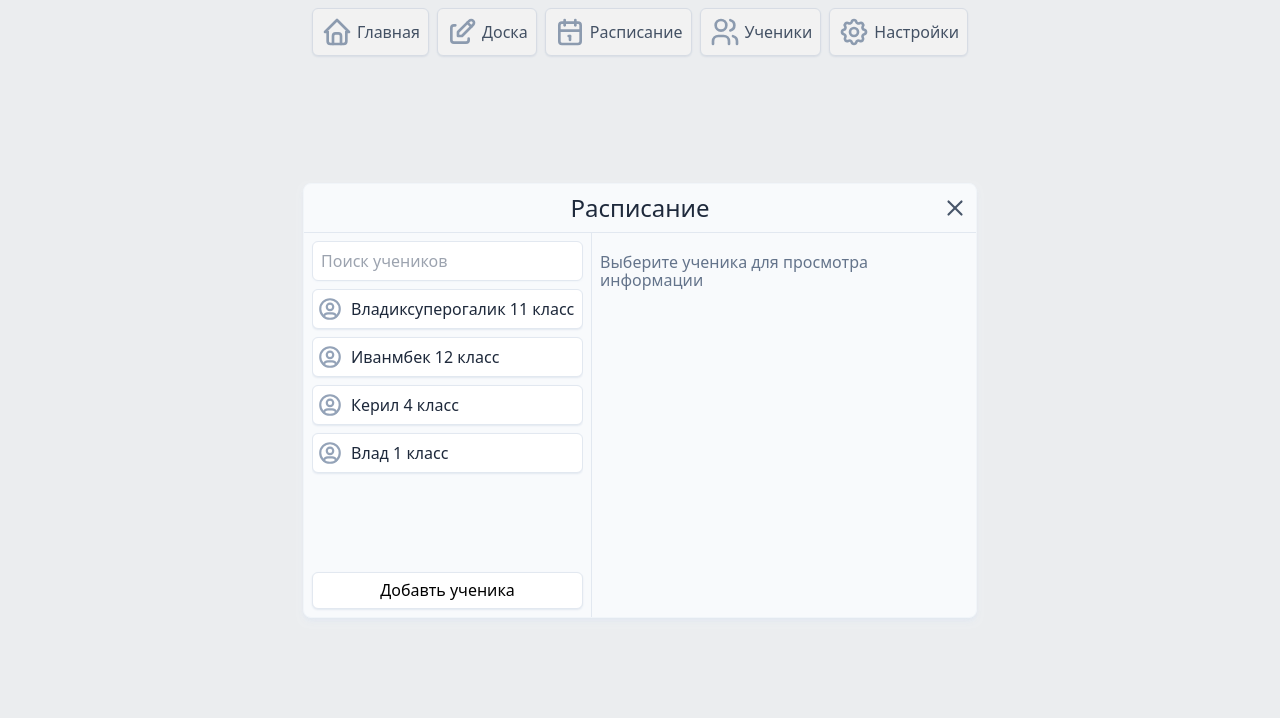
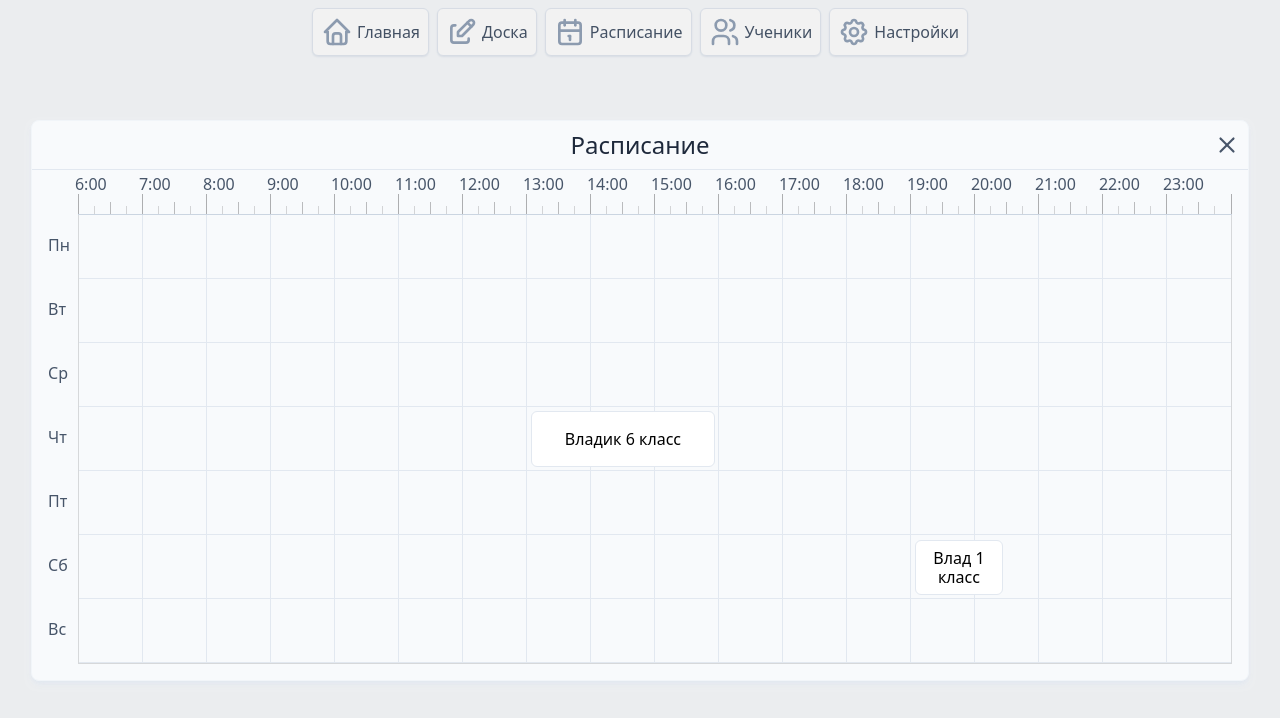
Before and after one commit to DenDon2579/renao, a React (Create React App) app in the folder ui/: page / in a window 1280 px wide. Shown: the top 718 px of the page. Built offline with nearby package versions, Linux system fonts and the light colour scheme.

Commit message:
schedule d&d logic created

```diff
--- a/ui/package.json
+++ b/ui/package.json
@@ -45,6 +45,7 @@
     ]
   },
   "devDependencies": {
+    "@types/luxon": "^3.4.2",
     "tailwindcss": "^3.4.3"
   }
 }
--- a/ui/src/components/popups/Popup.tsx
+++ b/ui/src/components/popups/Popup.tsx
@@ -48,7 +48,7 @@ const Popup = (props: Props) => {
           </div>
         </div>
         <div className='flex'>
-          <Students />
+          <Schedule />
         </div>
       </div>
     </div>
--- a/ui/src/components/popups/presets/schedule/Lesson.tsx
+++ b/ui/src/components/popups/presets/schedule/Lesson.tsx
@@ -1,39 +1,171 @@
-import React, { useRef } from 'react';
+import React, { useRef, useState } from 'react';
 import { ILesson } from './Schedule';
-
+import { DateTime, Duration } from 'luxon';
 type Props = {
   lessonData: ILesson;
-  onMouseEnterLesson(): void;
+  // onMouseEnterLesson(): void;
+  onLessonChanged(newLesson: ILesson): void;
 };
 
-const Lesson = ({ lessonData, onMouseEnterLesson }: Props) => {
-  const ref = useRef<HTMLDivElement>(null);
-  const dragHandler = (e: React.DragEvent<HTMLDivElement>) => {
-    if (ref.current) {
-      console.log(e.nativeEvent.offsetX);
-      // ref.current.style.left = e.nativeEvent.offsetX + 'px';
-      // ref.current.style.top = e.nativeEvent.offsetY + 'px';
+const Lesson = ({ lessonData, onLessonChanged }: Props) => {
+  const [isResizeButtonsVisible, setIsResizeButtonsVisible] = useState(false);
+  const [additionalDuration, setAdditionalDuration] = useState(0);
+  const [isResizeMode, setIsresizeMode] = useState(false);
+  const [resizeDirection, setResizeDirection] = useState<'r' | 'l' | null>();
+  const [offset, setOffset] = useState({ x: 0, y: 0 });
+  const [dragStartPoint, setDragStartPoint] = useState<null | {
+    x: number;
+    y: number;
+  }>(null);
+
+  const dragStartHandler = (e: React.DragEvent<HTMLDivElement>) => {
+    e.dataTransfer.setDragImage(document.createElement('div'), 0, 0);
+    console.log('STARTDRAG');
+    setDragStartPoint({ x: e.clientX, y: e.clientY });
+  };
+
+  const lessonStart = (lessonData.hour - 6) * 4 + lessonData.minute / 15 + 1; //В четвертях часа
+  const lessonDuration = lessonData.duration * 4; //В четвертях часа
+
+  const whileDragHandler = (e: React.DragEvent<HTMLDivElement>) => {
+    if (!e.clientX || !e.clientY) return;
+
+    if (dragStartPoint) {
+      let offsetX;
+      if (e.shiftKey) {
+        offsetX =
+          Math.floor((e.clientX - dragStartPoint.x) / 64) * 4 -
+          lessonData.minute / 15;
+      } else {
+        offsetX = Math.floor((e.clientX - dragStartPoint.x) / 16);
+      }
+      const offsetY = Math.round((e.clientY - dragStartPoint.y) / 64);
+
+      const newLessonStart = lessonStart + offsetX;
+
+      if (isResizeMode) {
+        console.log(resizeDirection);
+        console.log(offsetX);
+        setAdditionalDuration(offsetX);
+        if (resizeDirection === 'r') {
+          return;
+        }
+      }
+      console.log('NEW LESSON START: ', newLessonStart + lessonDuration);
+      if (
+        (newLessonStart > 0 && newLessonStart + lessonDuration <= 72 + 1) ||
+        (resizeDirection === 'l' &&
+          newLessonStart > 0 &&
+          newLessonStart <= 72 + 1)
+      ) {
+        setOffset((prev) => ({
+          x: offsetX,
+          y: prev.y,
+        }));
+        console.log(offset);
+      }
+
+      if (lessonData.day + offsetY >= 0 && lessonData.day + offsetY < 7) {
+        setOffset((prev) => ({
+          x: prev.x,
+          y: offsetY,
+        }));
+      }
     }
   };
 
-  const width = 100 * lessonData.duration;
-  const offset = Math.floor(100 / (60 / lessonData.minute));
+  const dropHandler = (e: React.DragEvent<HTMLDivElement>) => {
+    if (isResizeMode) {
+      if (resizeDirection === 'r') {
+        console.log(additionalDuration);
+        onLessonChanged({
+          ...lessonData,
+          duration: lessonData.duration + additionalDuration / 4,
+        });
+        setAdditionalDuration(0);
+        setIsresizeMode(false);
+
+        return;
+      }
+    }
+
+    const { hours: newHour, minutes: newMinute } = Duration.fromObject({
+      hours: lessonData.hour,
+      minutes: lessonData.minute,
+    })
+      .plus({ minutes: 15 * offset.x })
+      .normalize()
+      .toObject();
+
+    if (newHour && newMinute !== undefined)
+      onLessonChanged({
+        ...lessonData,
+        hour: newHour,
+        minute: newMinute,
+        day: lessonData.day + offset.y,
+        duration: lessonData.duration + -additionalDuration / 4,
+      });
+
+    setOffset({
+      x: 0,
+      y: 0,
+    });
+    setResizeDirection(null);
+    setAdditionalDuration(0);
+    setIsresizeMode(false);
+  };
+
+  const leftResizeHandler = () => {
+    setResizeDirection('l');
+    setIsresizeMode(true);
+  };
+
+  const rightResizeHandler = () => {
+    setResizeDirection('r');
+    setIsresizeMode(true);
+  };
+
   return (
     <div
-      onMouseEnter={onMouseEnterLesson}
-      style={{ width: width + 3 + '%', left: offset + '%' }}
-      className='h-full absolute p-1 z-10'
-      ref={ref}
+      key={lessonData.id}
+      style={{
+        gridColumnStart:
+          lessonStart +
+          (!isResizeMode || resizeDirection === 'l' ? offset.x : 0),
+        gridColumnEnd:
+          lessonStart +
+          lessonDuration +
+          (!isResizeMode ? offset.x : 0) +
+          (resizeDirection === 'r' ? additionalDuration : 0),
+
+        gridRowStart: lessonData.day + 1 + (!isResizeMode ? offset.y : 0),
+      }}
+      className='w-full h-full p-1 z-30'
     >
       <div
+        title={lessonData.studentName}
         draggable
-        onDrag={dragHandler}
-        title={lessonData.studentName}
-        className='lesson h-full w-full bg-white border border-slate-200 p-2 rounded-md text-sm shadow-sm flex items-center justify-center shadow-slate-200 hover:bg-slate-50 cursor-pointer'
+        onDragStart={dragStartHandler}
+        onDrag={whileDragHandler}
+        onDragEnd={dropHandler}
+        onMouseEnter={() => setIsResizeButtonsVisible(true)}
+        onMouseLeave={() => setIsResizeButtonsVisible(false)}
+        className='pointer-events-auto cursor-pointer overflow-clip relative w-full h-full bg-white border border-slate-200 rounded-md flex justify-center items-center text-center hover:bg-slate-50'
       >
-        <span className='text-slate-600 text-center overflow-hidden'>
-          {lessonData.studentName}
-        </span>
+        {isResizeButtonsVisible && (
+          <>
+            <div
+              onMouseDown={leftResizeHandler}
+              className='absolute w-2 h-10 bg-slate-100 border border-slate-200 rounded-md -left-1 cursor-w-resize hover:bg-slate-200'
+            ></div>
+            <div
+              onMouseDown={rightResizeHandler}
+              className='absolute w-2 h-10 bg-slate-100 border border-slate-200 rounded-md -right-1 cursor-w-resize hover:bg-slate-200'
+            ></div>
+          </>
+        )}
+
+        {lessonData.studentName}
       </div>
     </div>
   );
--- a/ui/src/components/popups/presets/schedule/Schedule.module.css
+++ b/ui/src/components/popups/presets/schedule/Schedule.module.css
@@ -98,3 +98,22 @@
 .phantom[hidden] {
   display: none;
 }
+
+.layerGrid {
+  position: absolute;
+  width: 100%;
+  height: 100%;
+  display: grid;
+  row-gap: 1px;
+  grid-template-columns: repeat(72, 1fr);
+  grid-template-rows: repeat(7, 1fr);
+  padding: 0 1px;
+}
+
+.lesson {
+  width: 100%;
+  height: 100%;
+  background-color: #fff;
+  border: 1px solid #b7b7b7;
+  border-radius: 8px;
+}
--- a/ui/src/components/popups/presets/schedule/Schedule.tsx
+++ b/ui/src/components/popups/presets/schedule/Schedule.tsx
@@ -2,9 +2,11 @@ import React, { createElement, useEffect, useRef, useState } from 'react';
 import classes from './Schedule.module.css';
 import Students from '../Students';
 import ScheduleCell from './ScheduleCell';
+import Lesson from './Lesson';
 
 type Props = {};
 export interface ILesson {
+  id: string;
   studentID: string;
   studentName: string;
   day: number;
@@ -12,8 +14,9 @@ export interface ILesson {
   minute: number;
   duration: number;
 }
-const lessons: ILesson[] = [
+const lessonsEx: ILesson[] = [
   {
+    id: '1',
     studentID: '2323',
     studentName: 'Владик 6 класс',
     day: 3,
@@ -22,16 +25,18 @@ const lessons: ILesson[] = [
     duration: 3,
   },
   {
+    id: '2',
     studentID: '2323',
-    studentName: 'Питер 1 класс',
+    studentName: 'Влад 1 класс',
     day: 5,
-    hour: 18,
+    hour: 19,
     minute: 0,
     duration: 1.5,
   },
 ];
 
 const Schedule = (props: Props) => {
+  const [lessons, setLessons] = useState<ILesson[]>(lessonsEx);
   const [phantomLesson, setPhantomLesson] = useState<HTMLDivElement>();
 
   useEffect(() => {
@@ -89,6 +94,18 @@ const Schedule = (props: Props) => {
     );
   };
 
+  const onLessonChanged = (newLessonData: ILesson) => {
+    setLessons((prev) => {
+      return prev.map((lesson) => {
+        if (lesson.id === newLessonData.id) {
+          return newLessonData;
+        }
+        return lesson;
+      });
+    });
+    console.log(lessons);
+  };
+
   return (
     <div className='w-auto h-auto p-4 z-10 flex mt-2'>
       <div className='mt-5 *:h-16 *:flex *:items-center mr-2 *:text-slate-600'>
@@ -100,7 +117,7 @@ const Schedule = (props: Props) => {
         <div>Сб</div>
         <div>Вс</div>
       </div>
-      <div className={classes.grid}>
+      <div className={classes.grid + ' relative'}>
         <div className={classes.timeRow}>
           {new Array(18).fill(0).map((_, i) => (
             <div className={classes.time}>
@@ -115,21 +132,22 @@ const Schedule = (props: Props) => {
             </div>
           ))}
         </div>
-        <div>
+
+        <div className='relative border-t border-slate-300'>
+          <div className={classes.layerGrid}>
+            {lessons.map((lesson) => (
+              <Lesson
+                key={lesson.id}
+                lessonData={lesson}
+                onLessonChanged={onLessonChanged}
+              />
+            ))}
+          </div>
           {/* Рисуем таблицу */}
           {new Array(7).fill(0).map((_, rowIndex) => (
             <div key={rowIndex} className={classes.row}>
               {new Array(18).fill(0).map((_, cellIndex) => (
-                <ScheduleCell
-                  rowIndex={rowIndex}
-                  cellIndex={cellIndex}
-                  lesson={getCellLesson(rowIndex, cellIndex)}
-                  mouseEnterHandler={mouseEnterHandler}
-                  mouseLeaveHandler={mouseLeaveHandler}
-                  mouseMoveHandler={mouseMoveHandler}
-                  onMouseEnterLesson={onMouseEnterLesson}
-                  key={'' + cellIndex + rowIndex}
-                />
+                <div className='w-16 h-16 flex relative items-center border-b border-r border-slate-200 last:border-r-0'></div>
               ))}
             </div>
           ))}
--- a/ui/src/components/popups/presets/schedule/ScheduleCell.tsx
+++ b/ui/src/components/popups/presets/schedule/ScheduleCell.tsx
@@ -2,36 +2,11 @@ import React from 'react';
 import { ILesson } from './Schedule';
 import Lesson from './Lesson';
 
-type Props = {
-  mouseEnterHandler(e: React.MouseEvent<HTMLDivElement>): void;
-  mouseLeaveHandler(e: React.MouseEvent<HTMLDivElement>): void;
-  mouseMoveHandler(e: React.MouseEvent<HTMLDivElement>, index: number): void;
-  onMouseEnterLesson(): void;
-  rowIndex: number;
-  cellIndex: number;
-  lesson: ILesson | undefined;
-};
+type Props = {};
 
-const ScheduleCell = ({
-  mouseEnterHandler,
-  mouseLeaveHandler,
-  mouseMoveHandler,
-  cellIndex,
-  rowIndex,
-  lesson,
-  onMouseEnterLesson,
-}: Props) => {
+const ScheduleCell = ({}: Props) => {
   return (
-    <div
-      className='w-16 h-16 flex relative items-center border-b border-r border-slate-200 last:border-r-0'
-      onMouseEnter={mouseEnterHandler}
-      onMouseLeave={mouseLeaveHandler}
-      onMouseMove={(e) => mouseMoveHandler(e, cellIndex + 6)}
-    >
-      {lesson && (
-        <Lesson lessonData={lesson} onMouseEnterLesson={onMouseEnterLesson} />
-      )}
-    </div>
+    <div className='w-16 h-16 flex relative items-center border-b border-r border-slate-200 last:border-r-0'></div>
   );
 };
 
```
Also changed, not shown: ui/src/App.tsx (+6 -1 lines), 1 other file (tests, documents, lock files or other folders).
